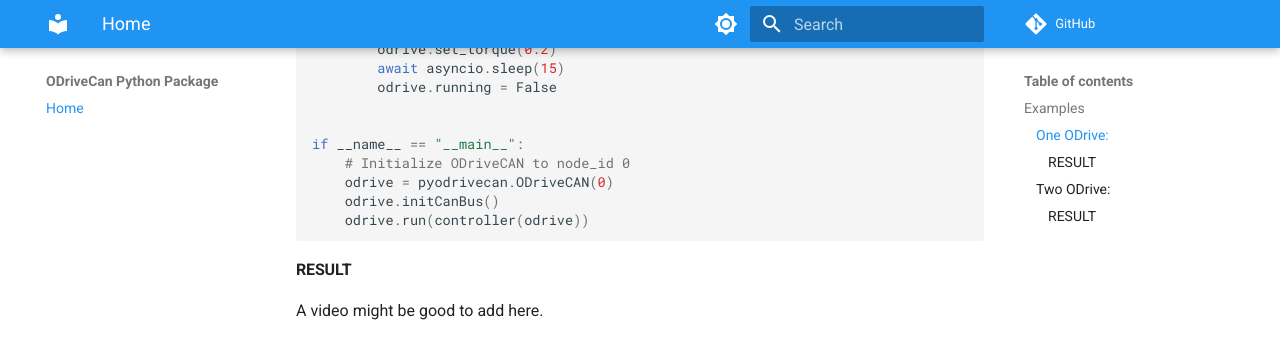
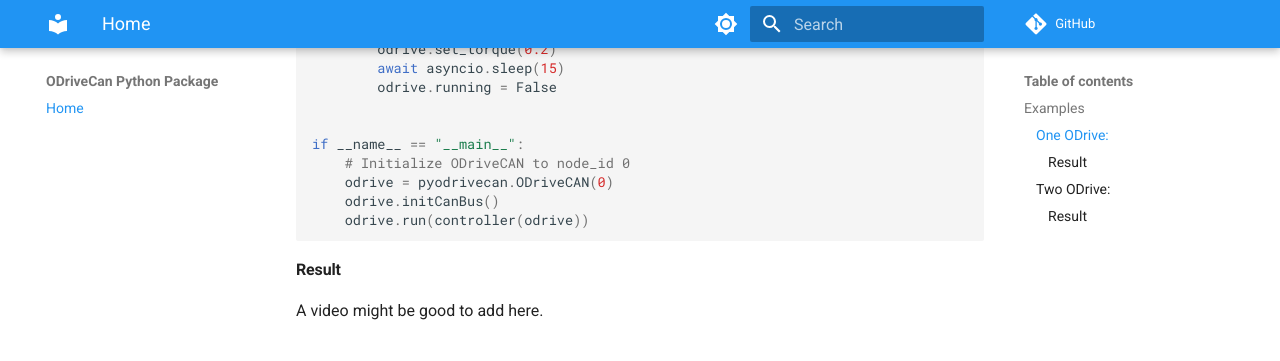
Before and after one commit to dylanballback/ODriveCan, an MkDocs documentation site: the page built from docs/index.md, in a window 1280 px wide and 1400 px high, scrolled down 389 px. Shown: the top 361 px of the window. Built offline with MkDocs 1.6.1 and Material for MkDocs 9.7.7, drawn with Linux system fonts in a browser that asks for light colours; comment, search, counter and statistics services are not loaded.

Commit message:
Updated.

````diff
--- a/docs/index.md
+++ b/docs/index.md
@@ -21,7 +21,7 @@
     odrive.run(controller(odrive))
 ```
 
-#### RESULT
+#### Result
 A video might be good to add here.
 
 ### Two ODrive:
@@ -89,5 +89,5 @@
     asyncio.run(main())
 ```
 
-#### RESULT
+#### Result
 A video might be good to add here.
--- a/src/pyodrivecan/__init__.py
+++ b/src/pyodrivecan/__init__.py
@@ -7,4 +7,3 @@
 __version__ = "0.0.1"
 
 from .pyodrivecan import ODriveCAN
-from .odrivedatabase import OdriveDatabase
````
